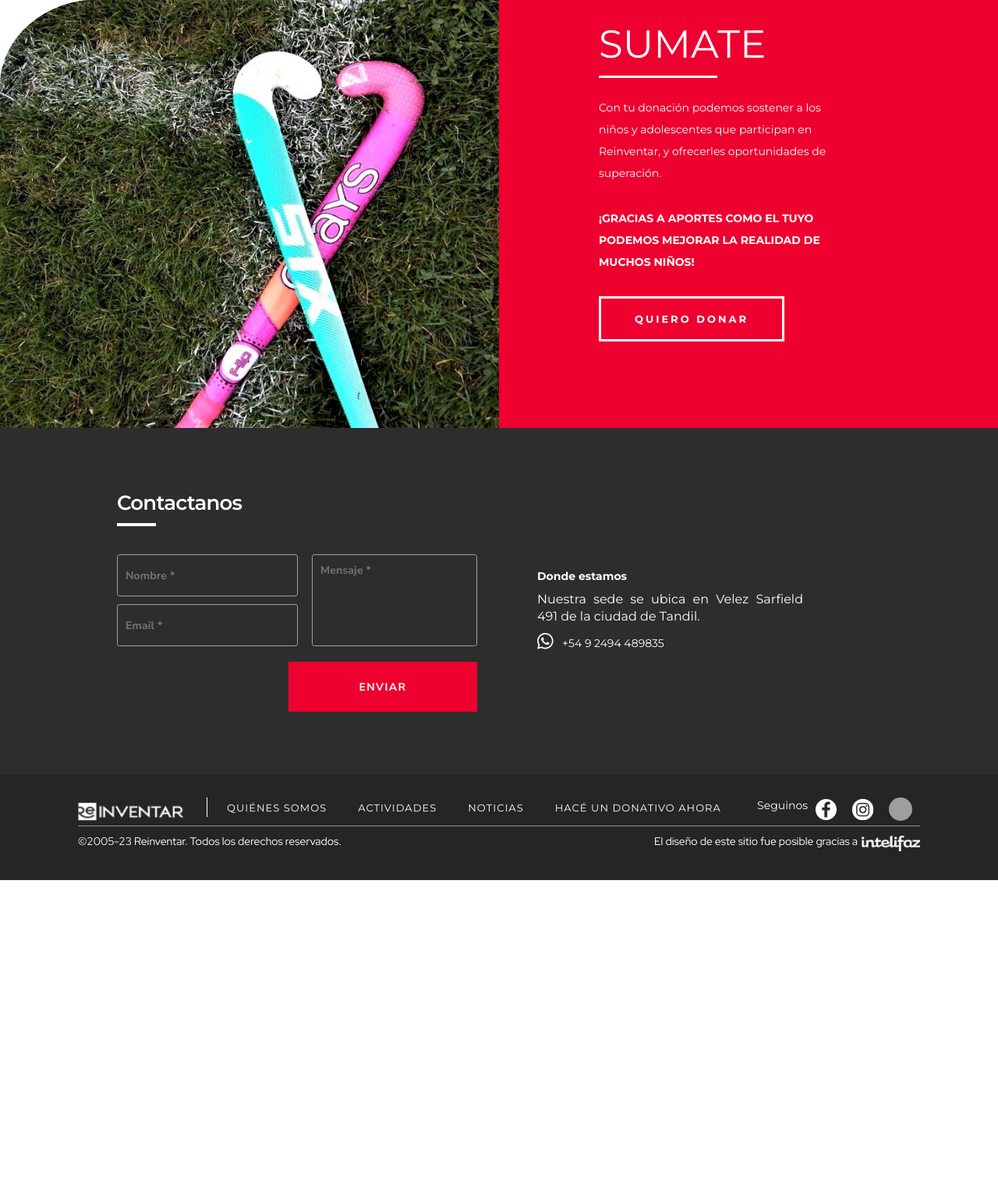
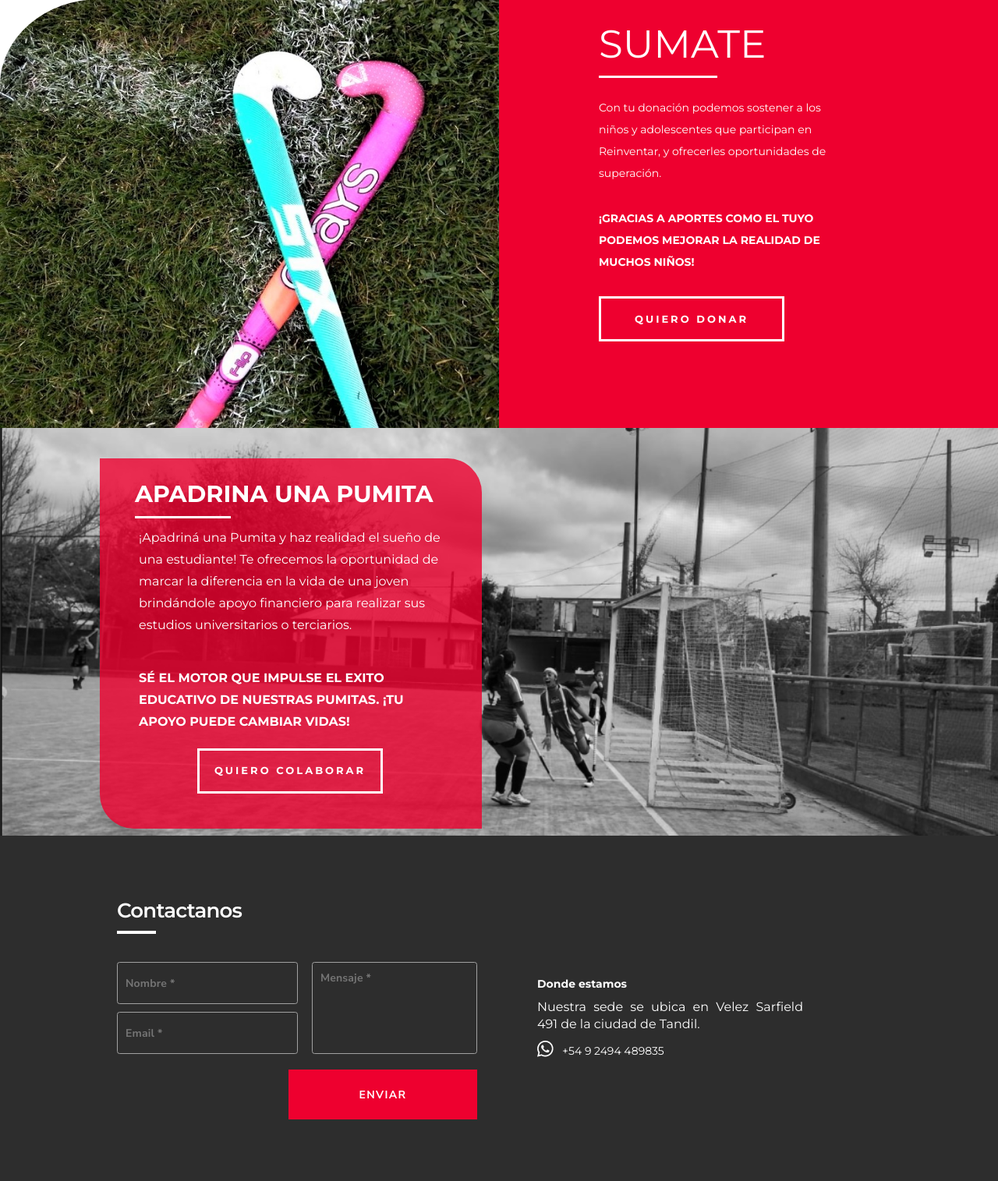
Before and after one commit to LuisinaEcharri/Web_ONG, a PHP site: page / in a window 1280 px wide. Shown: the part 4723-6238 px from the top of the page at 78% size. Before the commit the page ends 5852 px from the top, so only its background shows below. Run offline with PHP 8.4, Linux system fonts and the light colour scheme; some libraries are stand-ins or nearby versions; grey boxes are pictures that could not be loaded.

Commit message:
seccion apadrina una pumita, login admin y ver inscriptos

```diff
--- a/css/help_us.css
+++ b/css/help_us.css
@@ -13,7 +13,7 @@
     padding: 0;
 }
 
-figure > img {
+figure.help_us_img_container > img {
     width: 100%;
     height: 100%;
     border-radius: 20% 0% 0% 0%;
--- a/css/navbar.css
+++ b/css/navbar.css
@@ -22,6 +22,24 @@ a {
 
 .navbar_item.navbar_button {
     padding: 11px 5px;
+}
+
+.navbar_username {
+    font-family: 'Montserrat', sans-serif;
+    color: #EE002F;
+    padding-left: 15px;
+    padding-right: 30px;
+    font-size: 14px;
+}
+
+.navbar_item > .navbar_user {
+    display: flex;
+}
+
+.navbar_icon {
+    height: 24px;
+    width: 23px;
+    padding-top: 10px;
 }
 
 .navbar_item:not(.navbar_button) a:hover,
--- /dev/null
+++ b/css/pumitas.css
@@ -0,0 +1,90 @@
+* {
+    font-family: 'Montserrat', sans-serif;
+}
+
+.pumitas_flex_container {
+    display: flex;
+    max-height: 550px;
+}
+
+.pumitas_img_container {
+    width: 100%;
+    margin: 0;
+    padding: 0;
+    position: relative;
+}
+
+figure.pumitas_img_container > img {
+    width: 100%;
+    height: 100%;
+    filter: saturate(0%);
+}
+
+.pumitas_descripcion {
+    background-color: var(--red-primary-transparent);
+    position: absolute;
+    margin-top: 3%;
+    margin-left: 10%;
+    border-radius: 0px 44px;
+    padding: 25px 45px;
+    width: 400px;
+}
+
+.pumitas_title {
+    font-size: 30px;
+    color: white;
+    font-weight: bold;
+}
+
+.pumitas_underline {
+    padding-bottom: 10px;
+    border-bottom: 3px solid var(--white-primary-solid);
+}
+
+.pumitas_text1, .pumitas_text2 {
+    line-height: 28px;
+    color: white;
+    font-size: 16px;
+    padding: 0 5px;
+}
+
+.pumitas_text1 {
+    font-weight: 400;
+    margin-top: 20px;
+}
+
+.pumitas_text2 {
+    font-weight: 700;
+    margin-top: 40px;
+}
+
+#colaborar_btn {
+    margin-top: 10px;
+    margin-left: 80px;
+    margin-bottom: 20px;
+}
+
+@media only screen and (max-width: 600px) {
+    .pumitas_flex_container{
+        flex-direction: column;
+        max-height: 800px;
+    }
+    .pumitas_img_container{
+        width: 100%;
+    }
+    .pumitas_img{
+        display: block;
+    }
+    .pumitas_descripcion{
+        width: 100%;
+        padding: 0px;
+    }
+    .pumitas_title, .pumitas_text1, .pumitas_text2{
+        padding: 0px 25px;
+        width:85%;
+    }
+    .pumitas_colaborar_button{
+        padding: 0px 25px;
+    }
+
+}
--- a/index.html
+++ b/index.html
@@ -49,6 +49,7 @@
     <link rel="stylesheet" href="css/help_us.css">
     <link rel="stylesheet" href="css/activities.css">
     <link rel="stylesheet" href="css/news.css">
+    <link rel="stylesheet" href="css/pumitas.css">
 
 
     <!-- FONT AWESOME -->
@@ -59,7 +60,7 @@
     <!-- NAVIGATION -->
     <nav class="navbar" itemprop="breadcrumb" itemscope itemtype="https://schema.org/BreadcrumbList">
         <ul class="navbar_menu">
-          <li class="navbar_logo" itemprop="itemListElement" itemscope itemtype="http://schema.org/ListItem"><a href="#" itemprop="item"><img src="img/logo.png" alt="logo" id="navbar_logo"/></a></li>
+          <li class="navbar_logo" itemprop="itemListElement" itemscope itemtype="http://schema.org/ListItem"><a href="#" itemprop="item"><img src="img/Logo.png" alt="logo" id="navbar_logo"/></a></li>
           <li class="navbar_item" itemprop="itemListElement" itemscope itemtype="http://schema.org/ListItem"><a href="#us" itemprop="item">QUIÉNES SOMOS</a></li>
           <li class="navbar_item" itemprop="itemListElement" itemscope itemtype="http://schema.org/ListItem"><a href="#activities" itemprop="item">ACTIVIDADES</a></li>
           <li class="navbar_item" itemprop="itemListElement" itemscope itemtype="http://schema.org/ListItem"><a href="#news" itemprop="item">NOTICIAS</a></li>
@@ -243,6 +244,22 @@
         </article>
     </section>
 
+    <!-- APADRINA UNA PUMITA -->
+    <section id="pumitas" class="pumitas_flex_container">
+        <figure class="pumitas_img_container">
+            <img class="pumitas_img" src="img/pumitas.png" alt="equipo de hockey">
+        </figure>
+        <article class="pumitas_descripcion">
+            <p class="pumitas_title"><span class="pumitas_underline">APADRI</span>NA UNA PUMITA</p>
+            <p class="pumitas_text1"> ¡Apadriná una Pumita y haz realidad el sueño de una estudiante! Te ofrecemos la oportunidad de marcar la diferencia en la vida de una joven brindándole apoyo financiero para realizar sus estudios universitarios o terciarios.</p>
+            <p class="pumitas_text2"> SÉ EL MOTOR QUE IMPULSE EL EXITO EDUCATIVO DE NUESTRAS PUMITAS. ¡TU APOYO PUEDE CAMBIAR VIDAS!</p>
+            <a class="pumitas_colaborar_button" data-toggle="modal" data-target="#exampleModal" itemprop="item">
+                <button class="welcome_button" id="colaborar_btn">QUIERO COLABORAR</button>
+            </a>
+        </article>
+    </section>
+
+
     <!-- CONTACT  -->
     <section id="contactUS" class="contact" itemscope itemtype=http://schema.org/Article>
         <h2 class="contact_title" itemprop=headline><span class="contact_title_underline">Con</span>tactanos</h2>
```
Also changed, not shown: admin/inscriptos.html (added, +91 -0 lines), admin/login.html (added, +33 -0 lines), css/inscriptos.css (added, +33 -0 lines), css/login.css (added, +70 -0 lines), img/fondo.jpeg (added), img/logo2.png (added), img/pass.svg (added), img/pumitas.png (added), img/user.svg (added).
